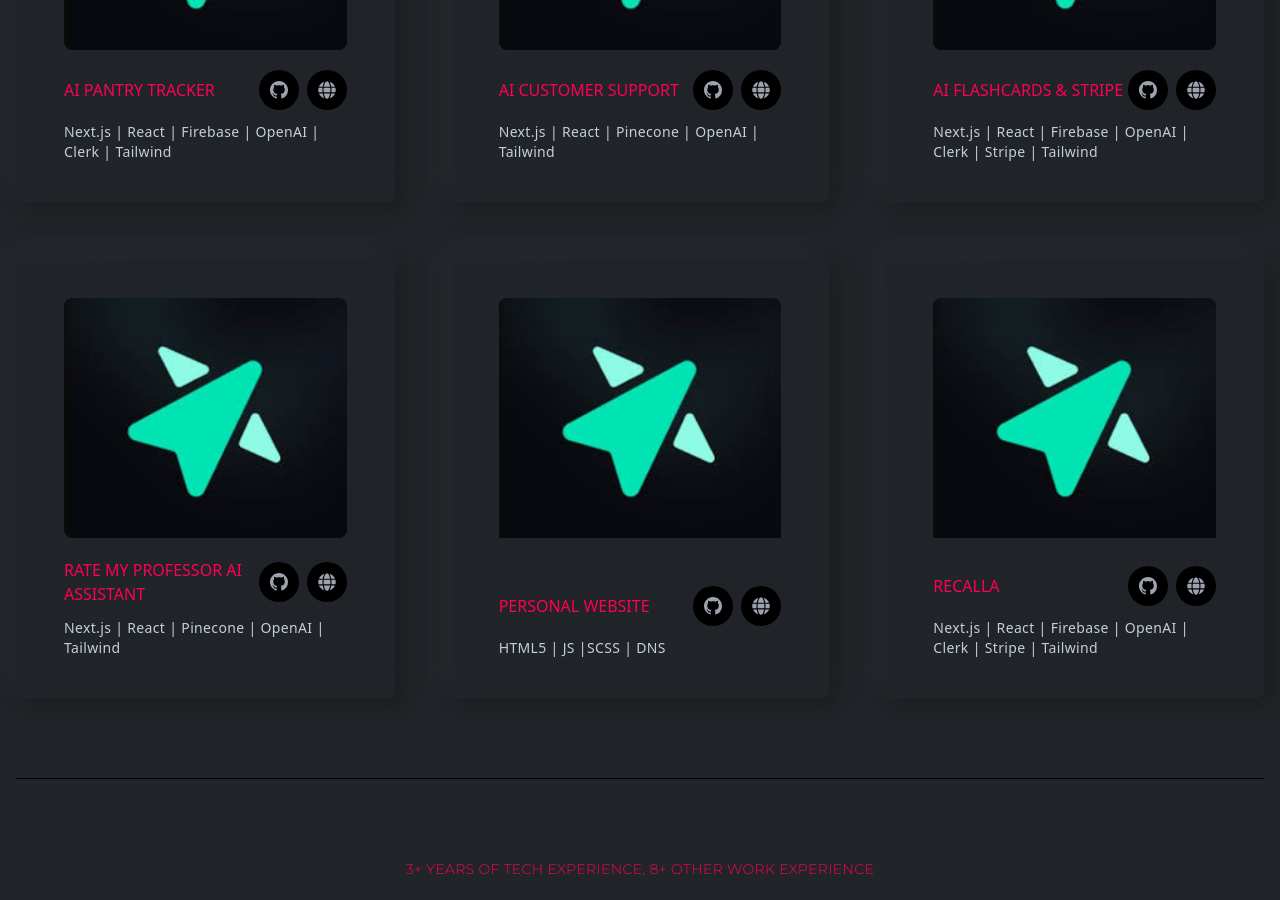
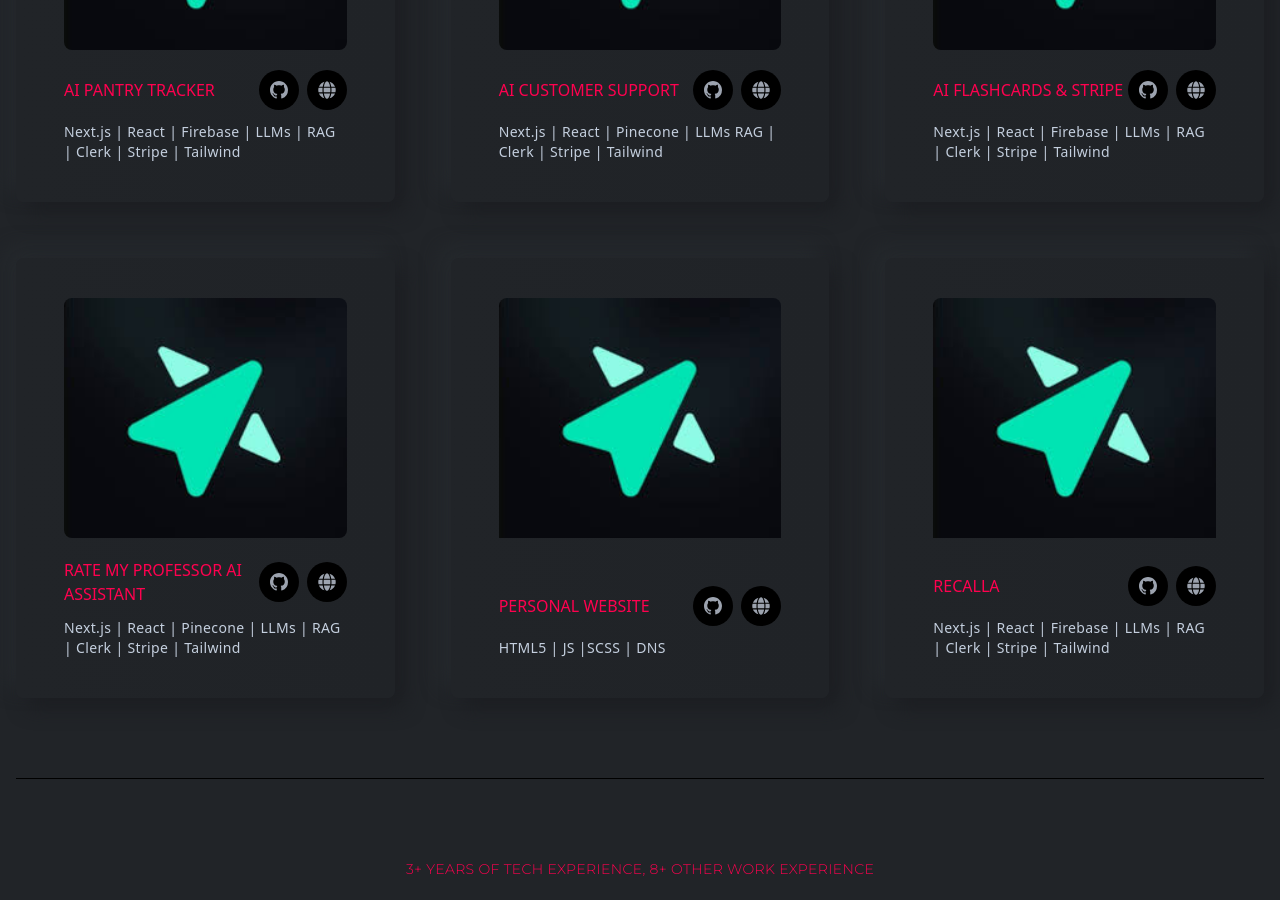
Before and after one commit to bshongwe/personal-portfolio-2024, a React (Create React App) app: page / in a window 1280 px wide. Shown: the part 3200-4100 px from the top of the page. Built offline with nearby package versions, Linux system fonts and the light colour scheme.

Commit message:
Updated poject details

```diff
--- a/src/components/projects/Projects.js
+++ b/src/components/projects/Projects.js
@@ -48,22 +48,22 @@ const Projects = () => {
         />
         <ProjectsCard
           title="AI Pantry Tracker"
-          des="Next.js | React | Firebase | OpenAI | Clerk | Tailwind"
+          des="Next.js | React | Firebase | LLMs | RAG | Clerk | Stripe | Tailwind"
           src={projectFive}
         />
         <ProjectsCard
           title="AI Customer Support"
-          des="Next.js | React | Pinecone | OpenAI | Tailwind"
+          des="Next.js | React | Pinecone | LLMs RAG | Clerk | Stripe | Tailwind"
           src={projectFive}
         />
         <ProjectsCard
           title="AI Flashcards & Stripe"
-          des="Next.js | React | Firebase | OpenAI | Clerk | Stripe | Tailwind"
+          des="Next.js | React | Firebase | LLMs | RAG | Clerk | Stripe | Tailwind"
           src={projectFive}
         />
         <ProjectsCard
           title="Rate My Professor AI Assistant"
-          des="Next.js | React | Pinecone | OpenAI | Tailwind"
+          des="Next.js | React | Pinecone | LLMs | RAG | Clerk | Stripe | Tailwind"
           src={projectFive}
         />
         <ProjectsCard
@@ -73,7 +73,7 @@ const Projects = () => {
         />
         <ProjectsCard
           title="Recalla"
-          des="Next.js | React | Firebase | OpenAI | Clerk | Stripe | Tailwind"
+          des="Next.js | React | Firebase | LLMs | RAG | Clerk | Stripe | Tailwind"
           src={projectFive}
         />
       </div>
```
